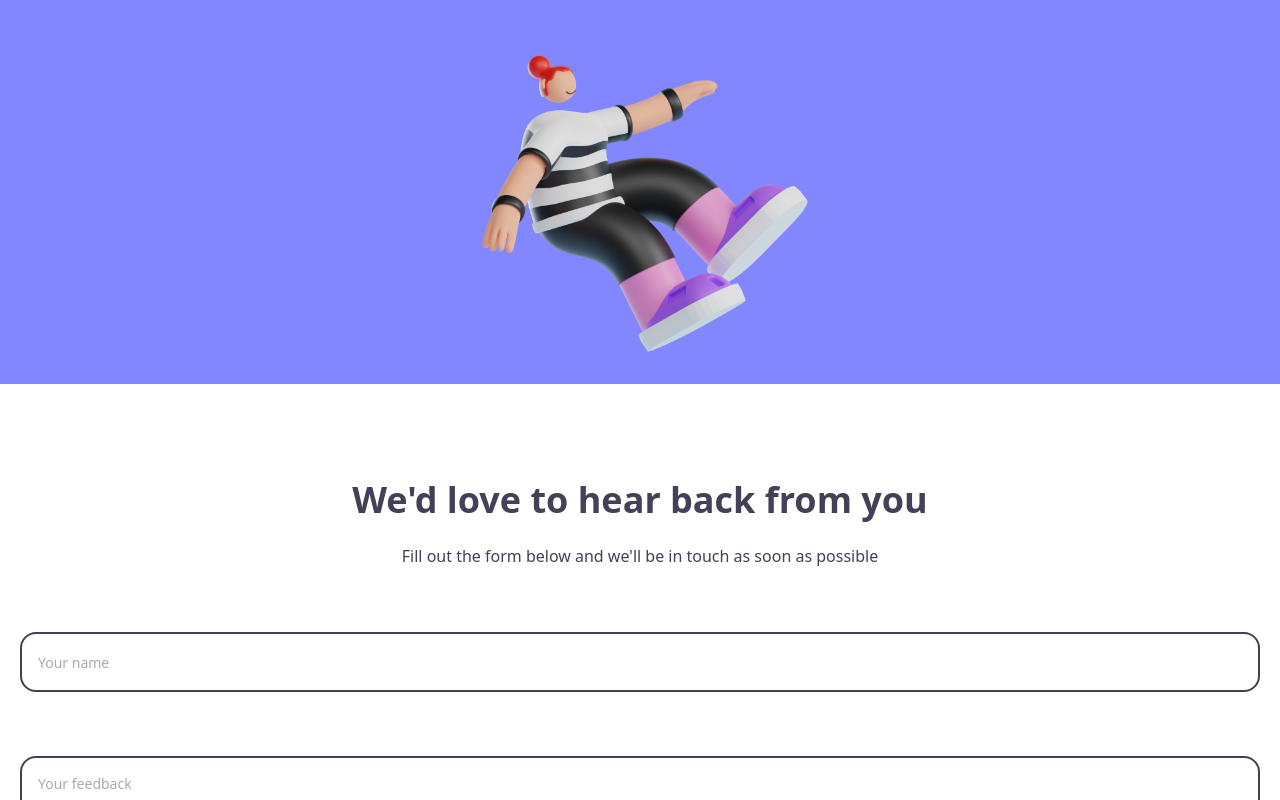
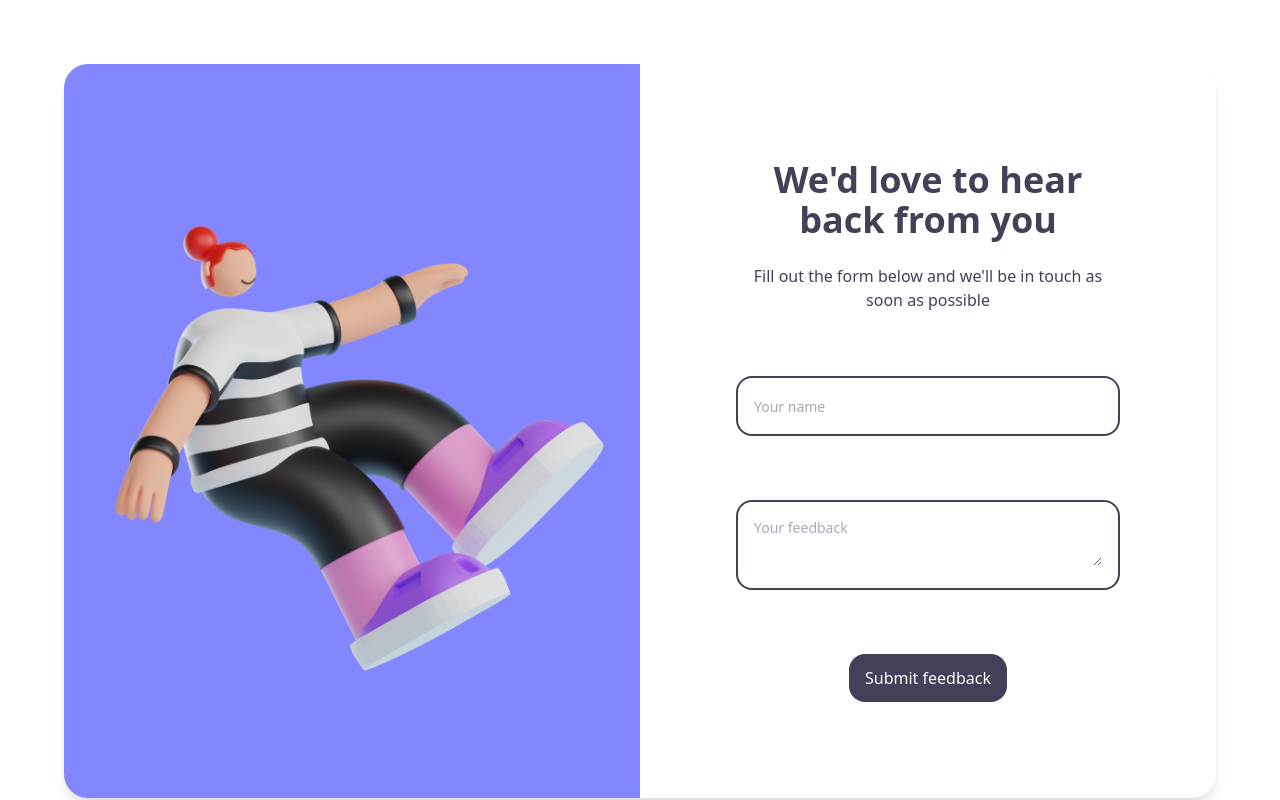
Before and after one commit to dpkreativ/feedback-form-template, a Next.js app: page / in a window 1280 px wide. Shown: the top 800 px of the page. Built offline with nearby package versions, Linux system fonts and the light colour scheme.

Commit message:
Make form responsive to tablet and desktop screens

```diff
--- a/components/layouts/HomeLayout.js
+++ b/components/layouts/HomeLayout.js
@@ -1,3 +1,3 @@
 export default function HomeLayout({ children }) {
-  return <main>{children}</main>;
+  return <main className="md:p-10 lg:p-16 ">{children}</main>;
 }
--- a/components/ui/FeedbackForm.js
+++ b/components/ui/FeedbackForm.js
@@ -2,11 +2,11 @@ import Image from 'next/image';
 
 export default function FeedbackForm() {
   return (
-    <div>
-      <div className="bg-[#1e26ff8c] w-full h-96 relative">
+    <div className="grid lg:grid-cols-2">
+      <div className="bg-[#1e26ff8c] w-full h-96 md:h-full relative">
         <Image src={`/Saly-35.png`} fill style={{ objectFit: 'contain' }} />
       </div>
-      <div className="px-5 py-24">
+      <div className="p-12 lg:p-24">
         <div className="text-center grid gap-6 mb-16 text-[#434058]">
           <h1 className="text-4xl font-bold">
             We'd love to hear back from you
--- a/pages/index.js
+++ b/pages/index.js
@@ -13,7 +13,7 @@ export default function Home() {
       </Head>
 
       <HomeLayout>
-        <section>
+        <section className="md:rounded-3xl md:shadow-lg bg-[#fcfcfc37] overflow-hidden">
           <FeedbackForm />
         </section>
       </HomeLayout>
```
